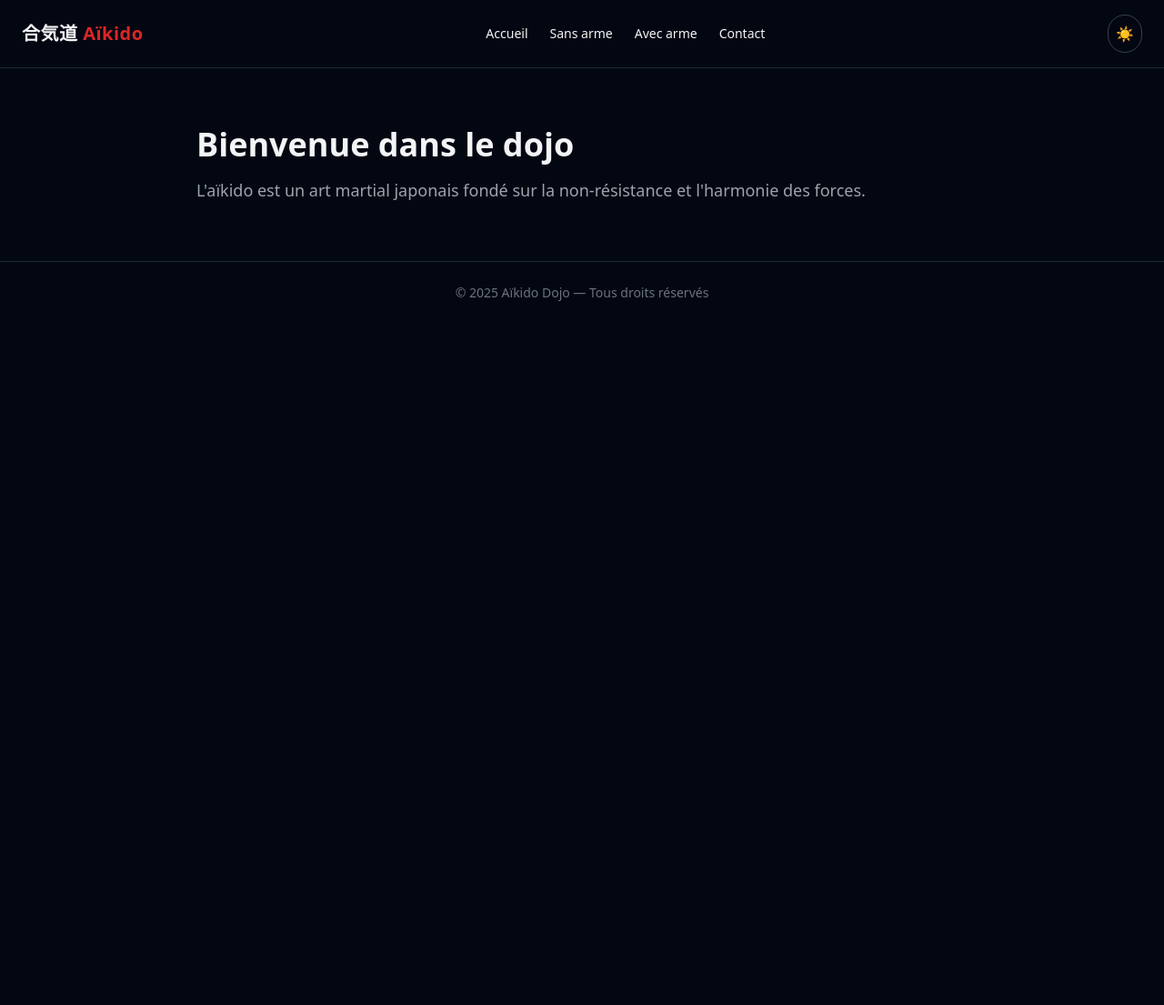
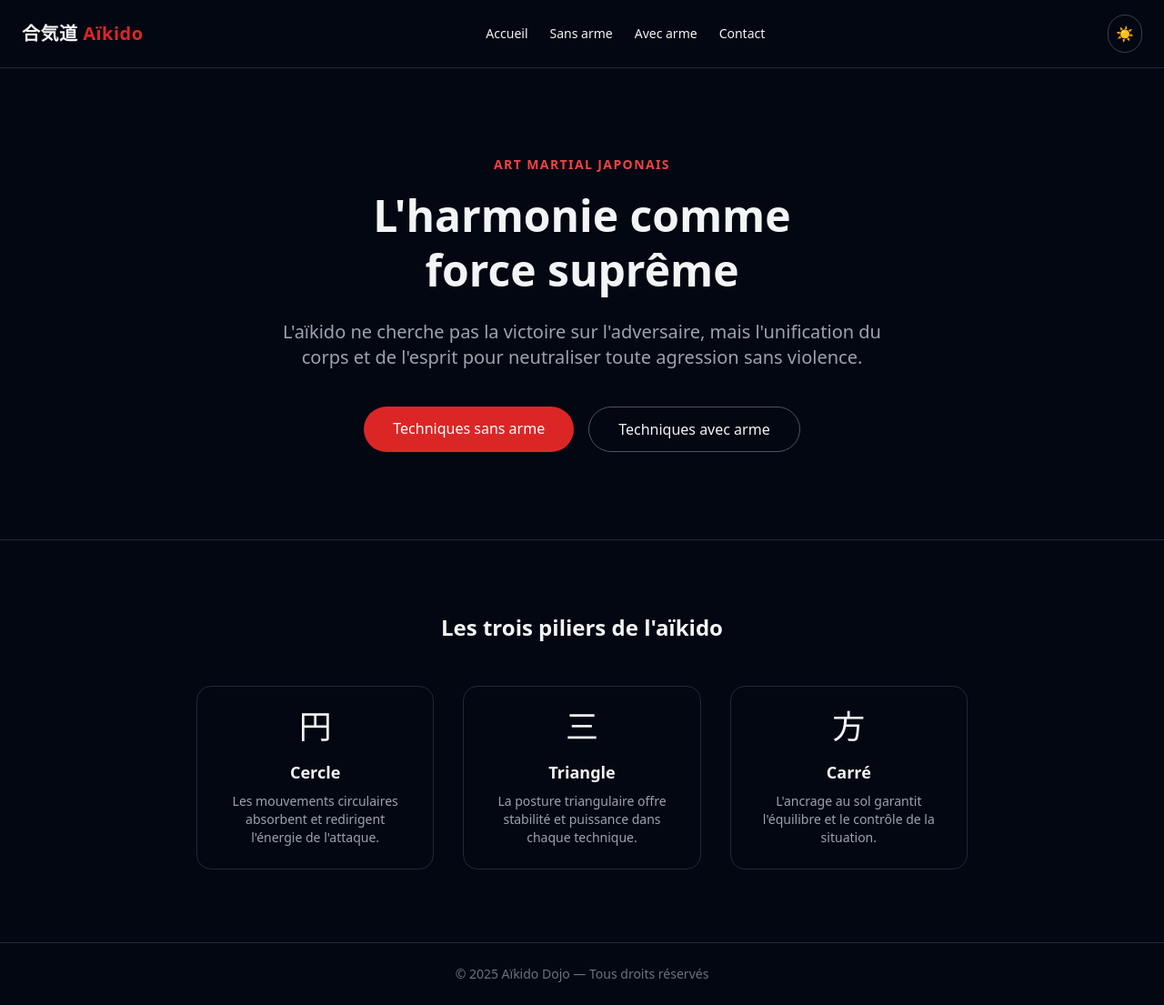
Before and after one commit to NONO7365/aikido-site, a website: page index.html in a window 1280 px wide. Shown: the whole page at 91% size. Before the commit the page ends 800 px from the top, so only its background shows below. Drawn offline with nearby package versions, Linux system fonts and the light colour scheme; files that its build step writes are made by us from their sources.

Commit message:
feat: page accueil hero et section trois piliers

```diff
--- a/index.html
+++ b/index.html
@@ -56,12 +56,83 @@
     </nav>
 
     <!-- CONTENU PRINCIPAL -->
-    <main class="max-w-4xl mx-auto px-6 py-16">
-      <h1 class="text-4xl font-bold mb-4">Bienvenue dans le dojo</h1>
-      <p class="text-gray-600 dark:text-gray-400 text-lg">
-        L'aïkido est un art martial japonais fondé sur la non-résistance et
-        l'harmonie des forces.
-      </p>
+    <main>
+      <!-- HERO -->
+      <section class="max-w-4xl mx-auto px-6 py-24 text-center">
+        <p
+          class="text-red-500 text-sm font-semibold tracking-widest uppercase mb-4"
+        >
+          Art martial japonais
+        </p>
+        <h1 class="text-5xl font-bold leading-tight mb-6">
+          L'harmonie comme<br />force suprême
+        </h1>
+        <p
+          class="text-gray-600 dark:text-gray-400 text-xl max-w-2xl mx-auto mb-10"
+        >
+          L'aïkido ne cherche pas la victoire sur l'adversaire, mais
+          l'unification du corps et de l'esprit pour neutraliser toute agression
+          sans violence.
+        </p>
+        <div class="flex gap-4 justify-center flex-wrap">
+          <a
+            href="techniques-sans-arme.html"
+            class="bg-red-600 hover:bg-red-700 text-white px-8 py-3 rounded-full font-medium transition-colors"
+          >
+            Techniques sans arme
+          </a>
+          <a
+            href="techniques-avec-arme.html"
+            class="border border-gray-400 dark:border-gray-600 hover:border-red-500 hover:text-red-500 px-8 py-3 rounded-full font-medium transition-colors"
+          >
+            Techniques avec arme
+          </a>
+        </div>
+      </section>
+
+      <!-- SÉPARATEUR -->
+      <div class="border-t border-gray-200 dark:border-gray-800"></div>
+
+      <!-- 3 PILIERS -->
+      <section class="max-w-4xl mx-auto px-6 py-20">
+        <h2 class="text-2xl font-bold text-center mb-12">
+          Les trois piliers de l'aïkido
+        </h2>
+        <div class="grid grid-cols-1 md:grid-cols-3 gap-8">
+          <div
+            class="text-center p-6 rounded-2xl border border-gray-200 dark:border-gray-800 hover:border-red-500 transition-colors"
+          >
+            <div class="text-4xl mb-4">円</div>
+            <h3 class="font-bold text-lg mb-2">Cercle</h3>
+            <p class="text-gray-600 dark:text-gray-400 text-sm">
+              Les mouvements circulaires absorbent et redirigent l'énergie de
+              l'attaque.
+            </p>
+          </div>
+
+          <div
+            class="text-center p-6 rounded-2xl border border-gray-200 dark:border-gray-800 hover:border-red-500 transition-colors"
+          >
+            <div class="text-4xl mb-4">三</div>
+            <h3 class="font-bold text-lg mb-2">Triangle</h3>
+            <p class="text-gray-600 dark:text-gray-400 text-sm">
+              La posture triangulaire offre stabilité et puissance dans chaque
+              technique.
+            </p>
+          </div>
+
+          <div
+            class="text-center p-6 rounded-2xl border border-gray-200 dark:border-gray-800 hover:border-red-500 transition-colors"
+          >
+            <div class="text-4xl mb-4">方</div>
+            <h3 class="font-bold text-lg mb-2">Carré</h3>
+            <p class="text-gray-600 dark:text-gray-400 text-sm">
+              L'ancrage au sol garantit l'équilibre et le contrôle de la
+              situation.
+            </p>
+          </div>
+        </div>
+      </section>
     </main>
 
     <!-- FOOTER -->
```
